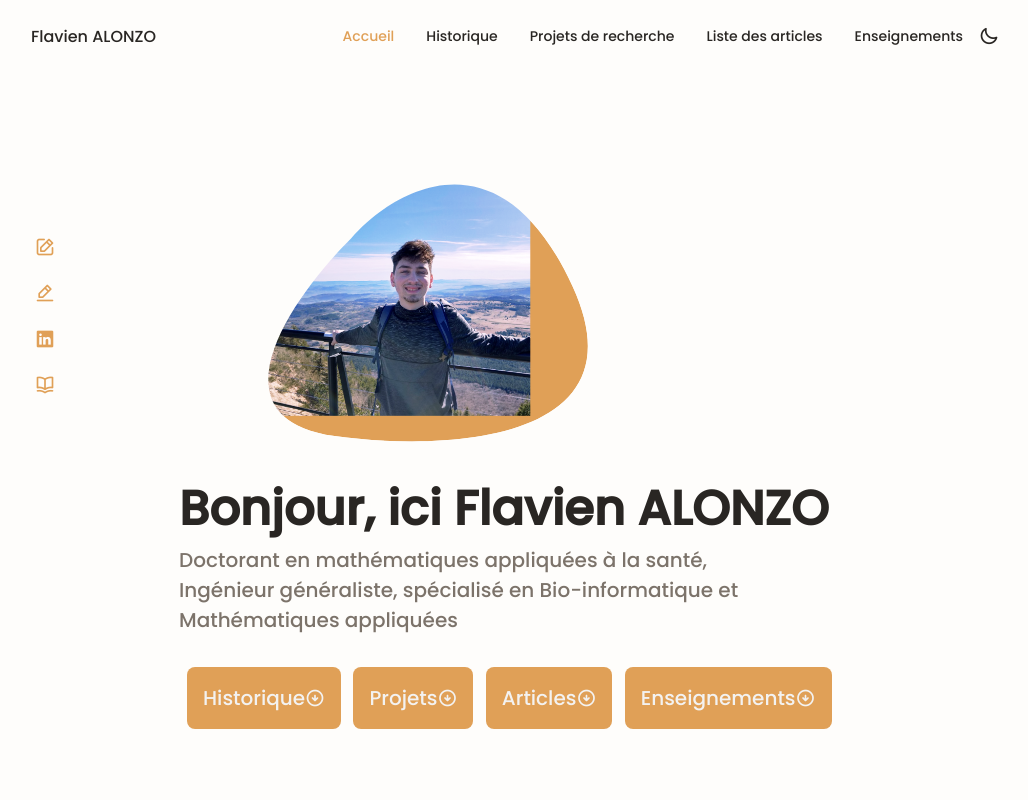
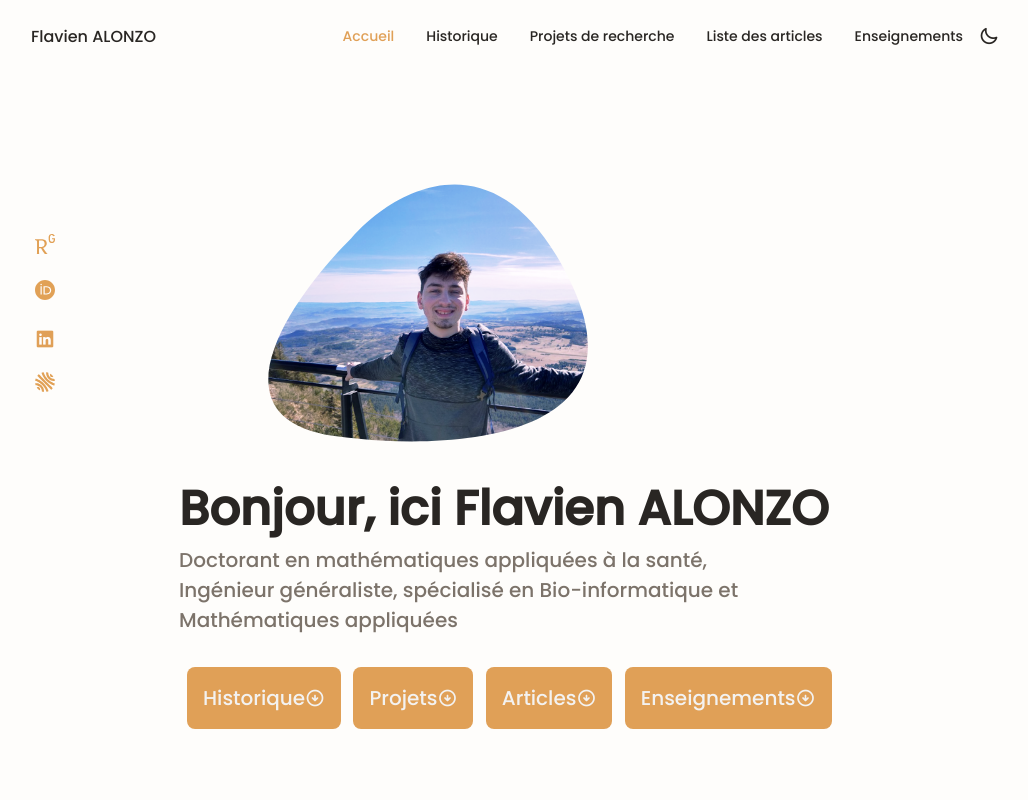
Before and after one commit to infiniityr/portfolio-flavien, a plain HTML site: page index.html in a window 1280 px wide. Shown: the top 800 px of the page, without its empty margins (125-1153 px from the left). Drawn offline with nearby package versions, Linux system fonts and the light colour scheme.

Commit message:
fix: use svg logo for social icons (#5)

```diff
--- a/assets/css/styles.css
+++ b/assets/css/styles.css
@@ -298,13 +298,40 @@ img {
     color: var(--first-color-alt);
 }
 
+.home__social-icon span {
+    display: inline-block;
+    width: 20px;
+    height: 20px;
+    background-size: cover;
+}
+
+.icon {
+    filter: brightness(0) saturate(100%) invert(94%) sepia(8%) saturate(6828%) hue-rotate(316deg) brightness(93%) contrast(89%);
+}
+
+.icon:hover {
+    filter: invert(51%) sepia(84%) saturate(329%) hue-rotate(352deg) brightness(97%) contrast(89%);
+}
+
+.researchgate {
+    background-image: url(../img/researchgate-logo.svg);
+}
+
+.orcid {
+    background-image: url(../img/orcid.svg);
+}
+
+.hal {
+    background-image: url(../img/hal_logo.svg);
+}
+
 .home__blob {
     width: 250px;
     fill: var(--first-color);
 }
 
 .home__blob-img {
-    width: 300px;
+    width: 100%;
 }
 
 .home__data {
@@ -978,7 +1005,7 @@ img {
         width: 370px;
     }
     .home__social {
-        transform: translateX(-20rem);
+        transform: translateX(-15rem);
     }
     .home__content {
         grid-template-columns: max-content 1fr 1fr;
--- a/index.html
+++ b/index.html
@@ -73,16 +73,16 @@
                     <div class="home__content grid">
                         <div class="home__social">
                             <a href="https://www.researchgate.net/profile/Flavien-Alonzo" target="_blank" class="home__social-icon">
-                                <i class="uil uil-edit"></i>
+                                <span class="icon researchgate"></span>
                             </a>
                             <a href="https://orcid.org/my-orcid?orcid=0000-0002-7972-3126" target="_blank" class="home__social-icon">
-                                <i class="uil uil-edit-alt"></i>
+                                <span class="icon orcid"></span>
                             </a>
                             <a href="https://www.linkedin.com/in/flavien-alonzo-ba1457173/" target="_blank" class="home__social-icon">
                                 <i class="uil uil-linkedin"></i>
                             </a>
                             <a href="https://hal.archives-ouvertes.fr/search/index/?q=flavien-alonzo&submit=&docType_s%5B%5D=ART&docType_s%5B%5D=COMM&docType_s%5B%5D=OUV&docType_s%5B%5D=COUV&docType_s%5B%5D=DOUV&docType_s%5B%5D=OTHER&docType_s%5B%5D=UNDEFINED&docType_s%5B%5D=REPORT&docType_s%5B%5D=THESE&docType_s%5B%5D=HDR&docType_s%5B%5D=LECTURE" target="_blank" class="home__social-icon">
-                                <i class="uil uil-book-open"></i>
+                                <span class="icon hal"></span>
                             </a>
                         </div>
 
```
Also changed, not shown: assets/img/hal_logo.svg (added), assets/img/orcid.svg (added), assets/img/researchgate-logo.svg (added), 1 other file.
